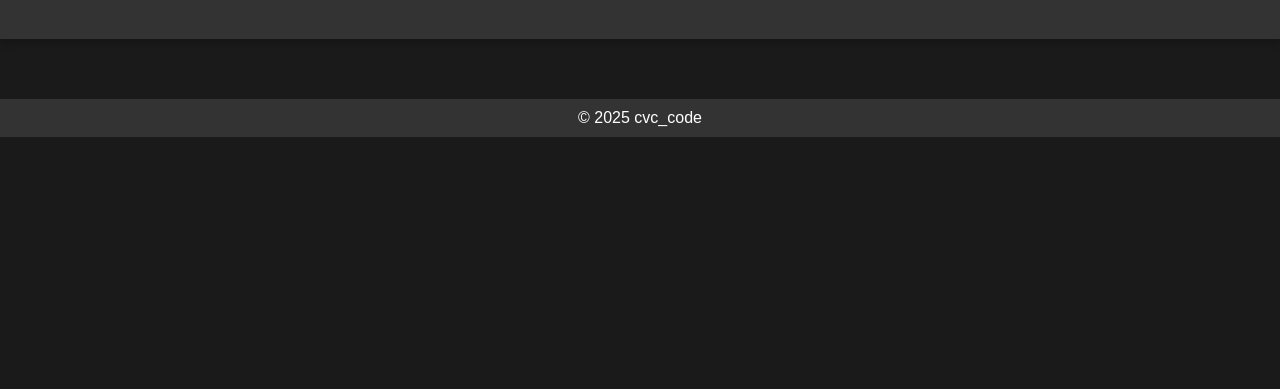
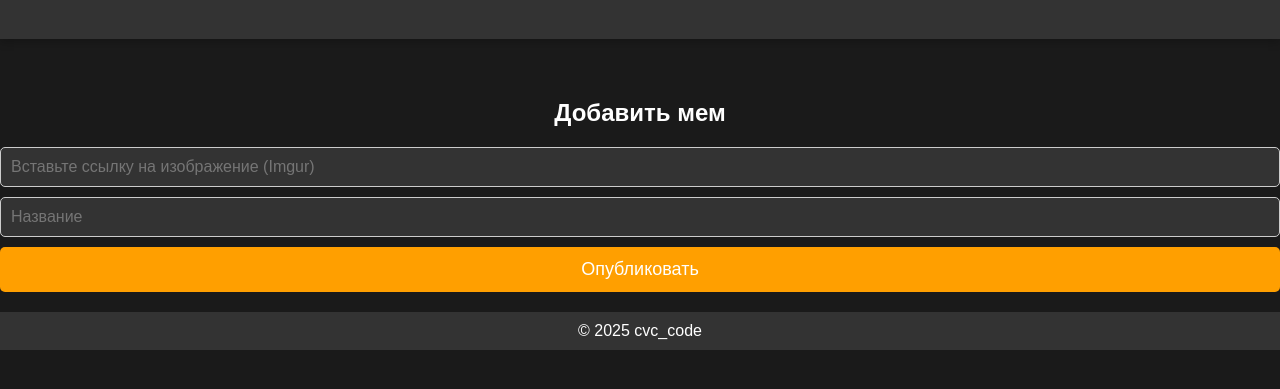
Before and after one commit to lolllk/memePrivatki, a plain HTML site: page index.html in a window 1280 px wide. Shown: the part 81-470 px from the top of the page. Drawn offline with Linux system fonts and the light colour scheme; no server answers.

Commit message:
Update index.html

```diff
--- a/index.html
+++ b/index.html
@@ -3,25 +3,32 @@
 <head>
     <meta charset="UTF-8">
     <meta name="viewport" content="width=device-width, initial-scale=1.0">
-    <title>мэмы</title>
+    <title>Мемы</title>
     <link rel="stylesheet" href="style.css">
 </head>
 <body>
     <header class="header">
         <h1>Огурчики приватки</h1>
     </header>
+
     <main class="gallery">
-        <!-- Карточки будут добавлены скриптом -->
+        <!-- Карточки будут добавляться скриптом -->
     </main>
+
+    <div class="upload-form">
+        <h2>Добавить мем</h2>
+        <input type="text" id="imageUrl" placeholder="Вставьте ссылку на изображение (Imgur)">
+        <input type="text" id="description" placeholder="Название">
+        <button id="publish" disabled>Опубликовать</button>
+    </div>
+
     <footer class="footer">
-        © 2025 cvc_code
+        &copy; 2025 cvc_code
     </footer>
 
-    <!-- Модальное окно -->
     <div class="modal" id="modal">
         <div class="modal-content">
             <span class="close" id="close-modal">&times;</span>
-            <!-- Контент будет вставлен через JS -->
         </div>
     </div>
 
```
